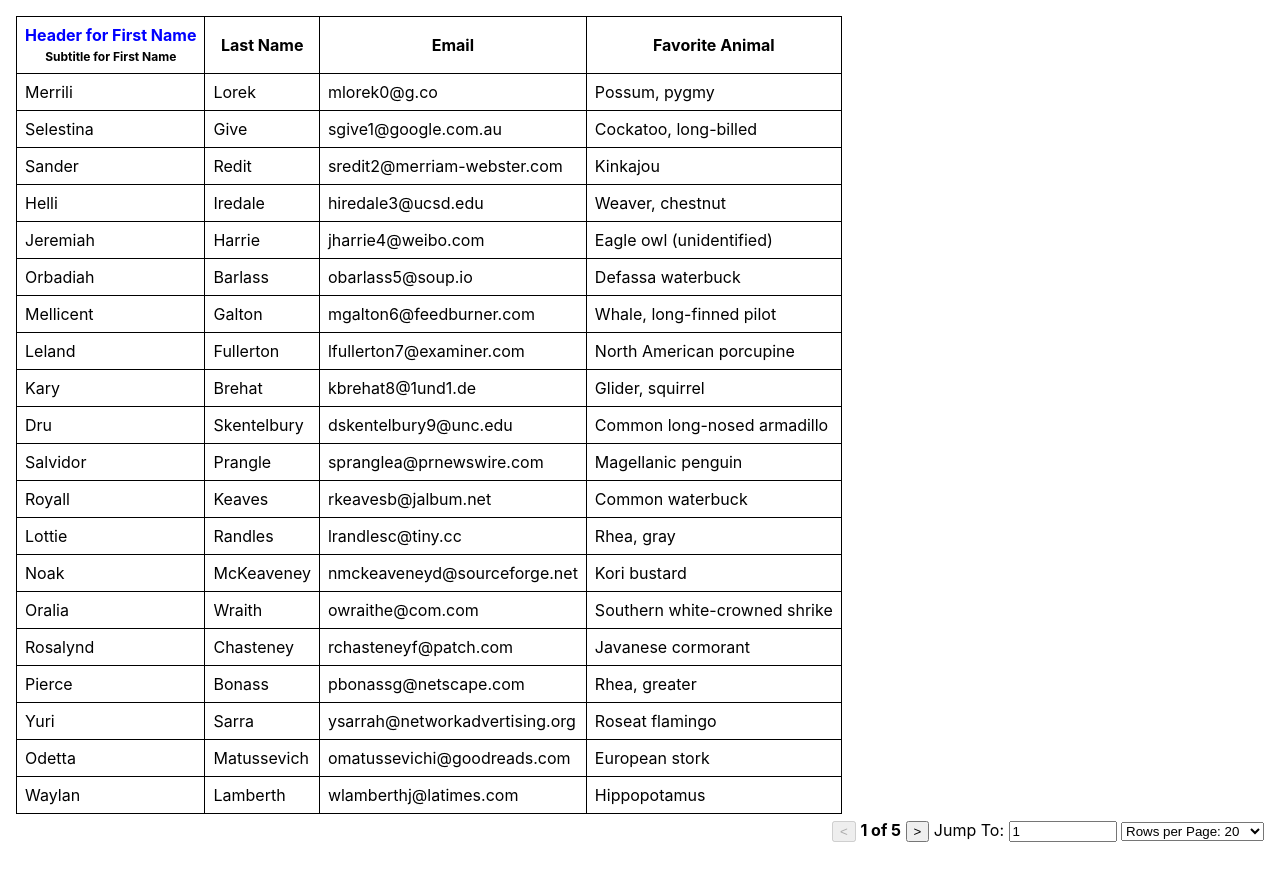
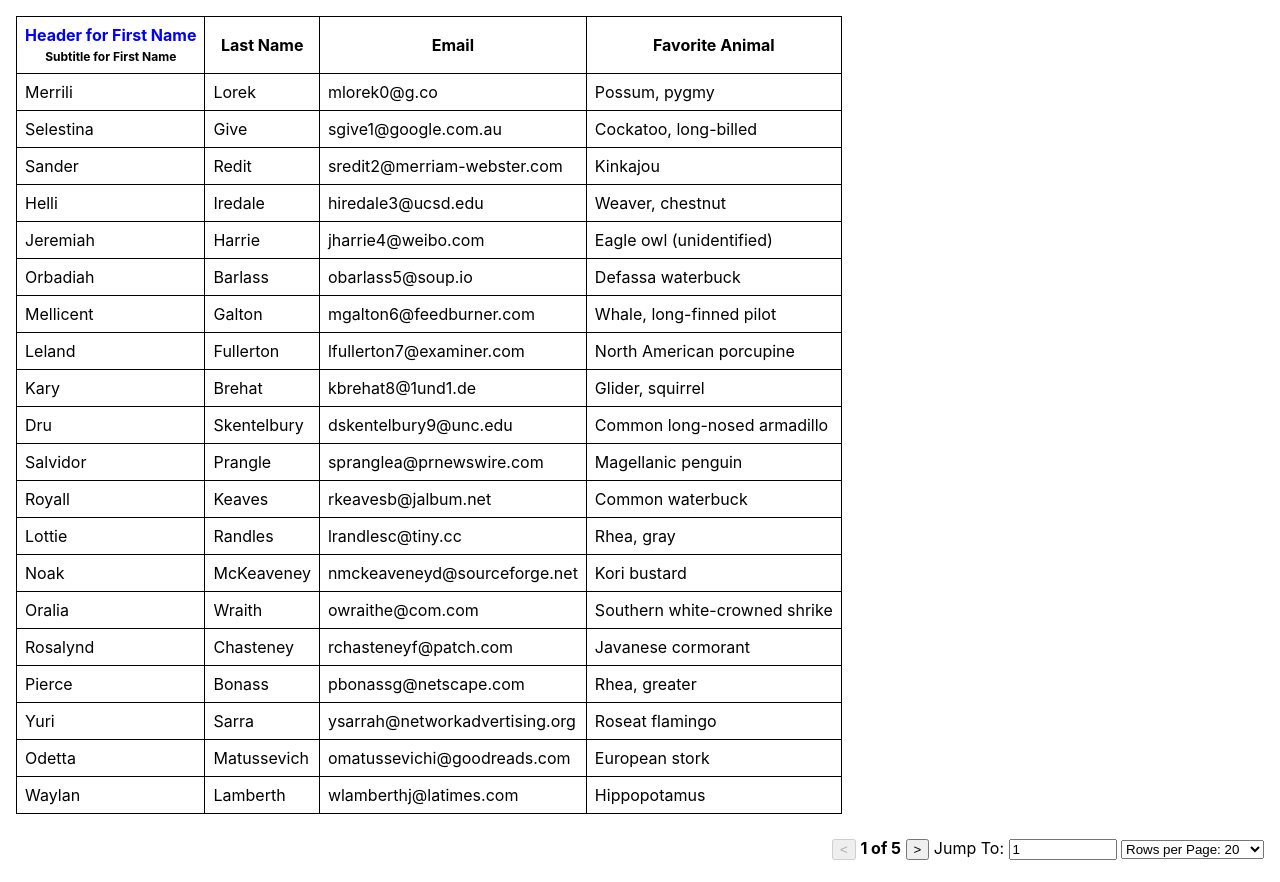
Before and after one commit to vuonga1103/datatable-sandbox, a React (Create React App) app: page / in a window 1280 px wide. Built offline with nearby package versions, Linux system fonts and the light colour scheme.

Commit message:
conditionally display pagination

```diff
--- a/src/App.js
+++ b/src/App.js
@@ -26,7 +26,7 @@ const PAGINATION_CONFIG = {
   pageSize: 20,
   hasJumpToPage: true,
   hasRowsPerPage: true,
-  wrapperStyle: {},
+  wrapperStyle: { marginTop: 24 },
 }
 
 function App() {
--- a/src/components/DataTable.js
+++ b/src/components/DataTable.js
@@ -94,10 +94,12 @@ const DataTable = ({
         </tbody>
       </table>
 
-      <Pagination
-        tableInstance={tableInstance}
-        paginationConfig={paginationConfig}
-      />
+      {isPaginated ? (
+        <Pagination
+          tableInstance={tableInstance}
+          paginationConfig={paginationConfig}
+        />
+      ) : null}
     </Styles>
   )
 }
```
